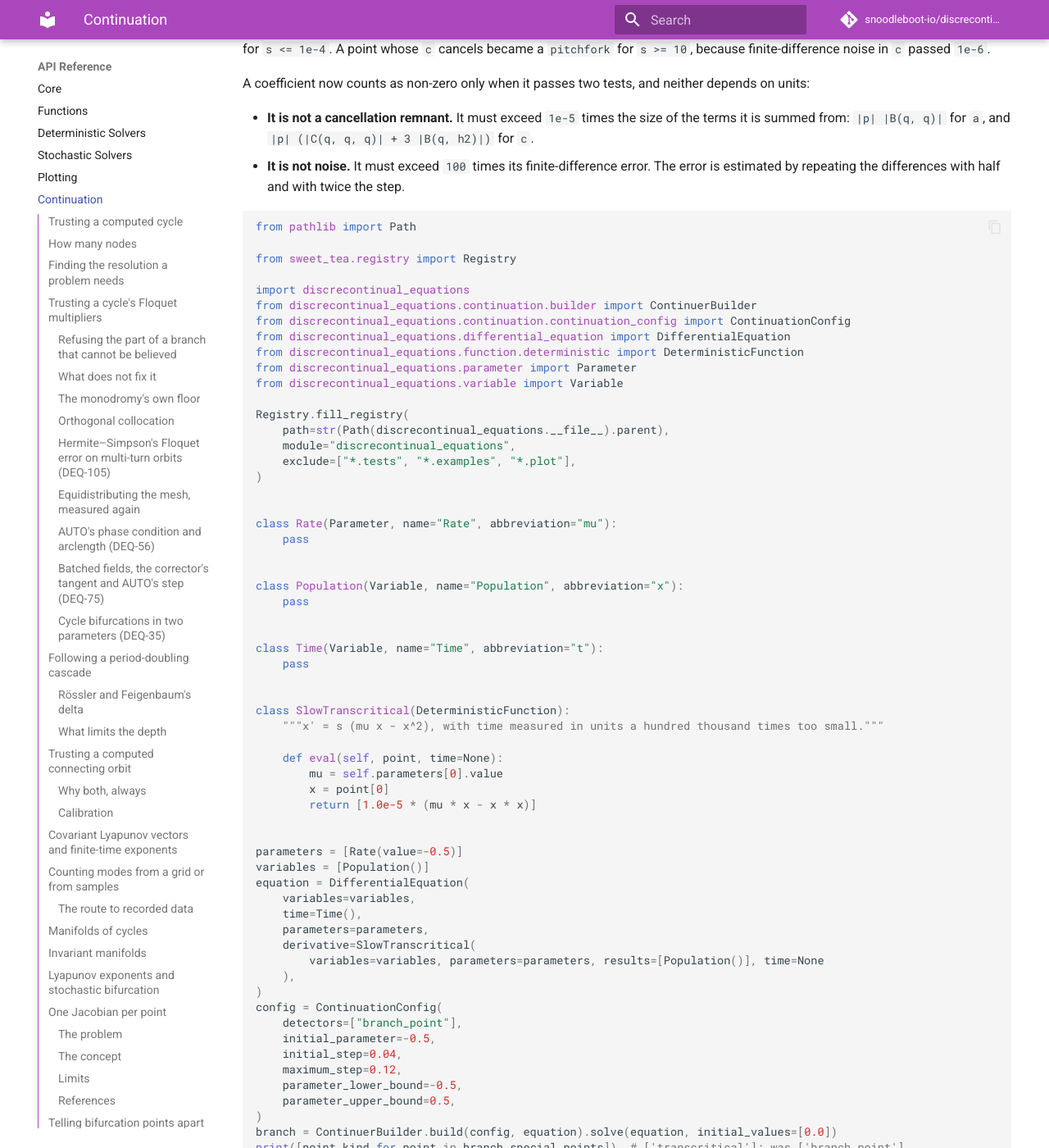
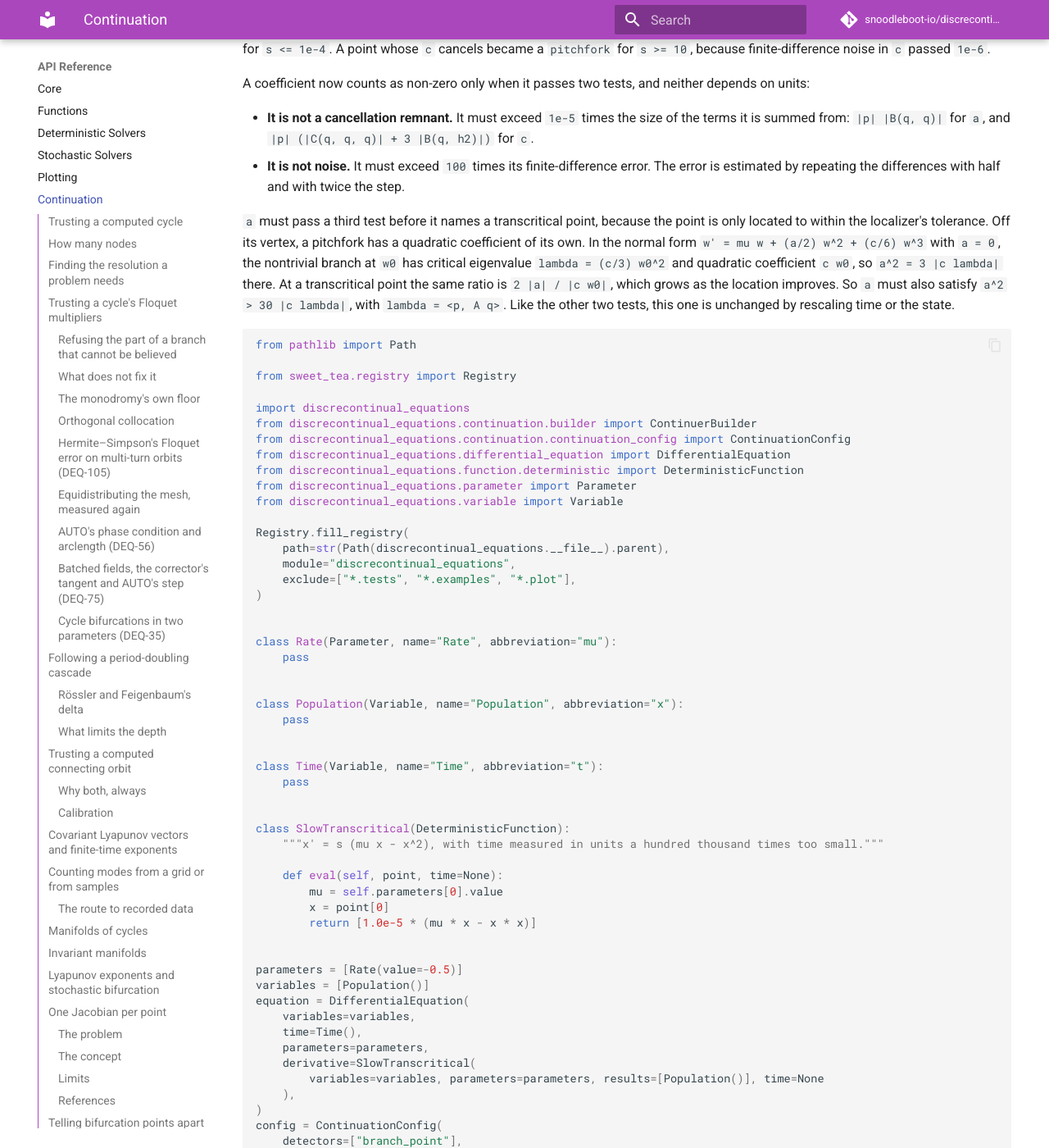
Before and after one commit to snoodleboot-io/discrecontinual_equations, an MkDocs documentation site: the page built from docs/api/continuation.md, in a window 1280 px wide and 1400 px high, scrolled down 22977 px. Shown: the whole window at 82% size. Built offline with MkDocs 1.6.1 and Material for MkDocs 9.7.7, drawn with Linux system fonts in a browser that asks for light colours; comment, search, counter and statistics services are not loaded; some of the changed text lies outside the part shown.

Commit message:
Explain why a located pitchfork is not called transcritical
Co-Authored-By: Claude Opus 5.5 <noreply@anthropic.com>

````diff
--- a/docs/api/continuation.md
+++ b/docs/api/continuation.md
@@ -1038,6 +1038,16 @@ depends on units:
 - **It is not noise.** It must exceed `100` times its finite-difference error. The
   error is estimated by repeating the differences with half and with twice the step.
 
+`a` must pass a third test before it names a transcritical point, because the point
+is only located to within the localizer's tolerance. Off its vertex, a pitchfork has
+a quadratic coefficient of its own. In the normal form
+`w' = mu w + (a/2) w^2 + (c/6) w^3` with `a = 0`, the nontrivial branch at `w0` has
+critical eigenvalue `lambda = (c/3) w0^2` and quadratic coefficient `c w0`, so
+`a^2 = 3 |c lambda|` there. At a transcritical point the same ratio is
+`2 |a| / |c w0|`, which grows as the location improves. So `a` must also satisfy
+`a^2 > 30 |c lambda|`, with `lambda = <p, A q>`. Like the other two tests, this one
+is unchanged by rescaling time or the state.
+
 ```python
 from pathlib import Path
 
@@ -1105,7 +1115,9 @@ Checked against the four three-dimensional reference cases of the DEQ-102 verifi
 (`tests/continuation/test_branch_label_scale.py`): every label is now the same for
 every `s` in `1e-6 ... 1e6`, with exact and with finite-difference Jacobians, 0 of
 104 wrong against 17 before. In 2000 random mixings, offsets and time scales, plus a
-reflection-symmetric case where `B(q, q) = 0`, every label is right. Structurally
+reflection-symmetric case where `B(q, q) = 0`, every label is right. A pitchfork evaluated up to `1e-2` off its vertex, on its
+nontrivial branch, stays a `pitchfork`, and a transcritical point stays
+`transcritical`. Structurally
 zero coefficients reach at most `2.6e-7` of their terms' size, and genuine ones at least `1.3e-2`. Noise in `c`
 stays within `7.3` times its error estimate, and genuine `c` exceeds it at least
 `5e4` times. Noise in `a` can exceed its estimate (by up to `1.8e4` with
````
Also changed, not shown: 1 other file.
